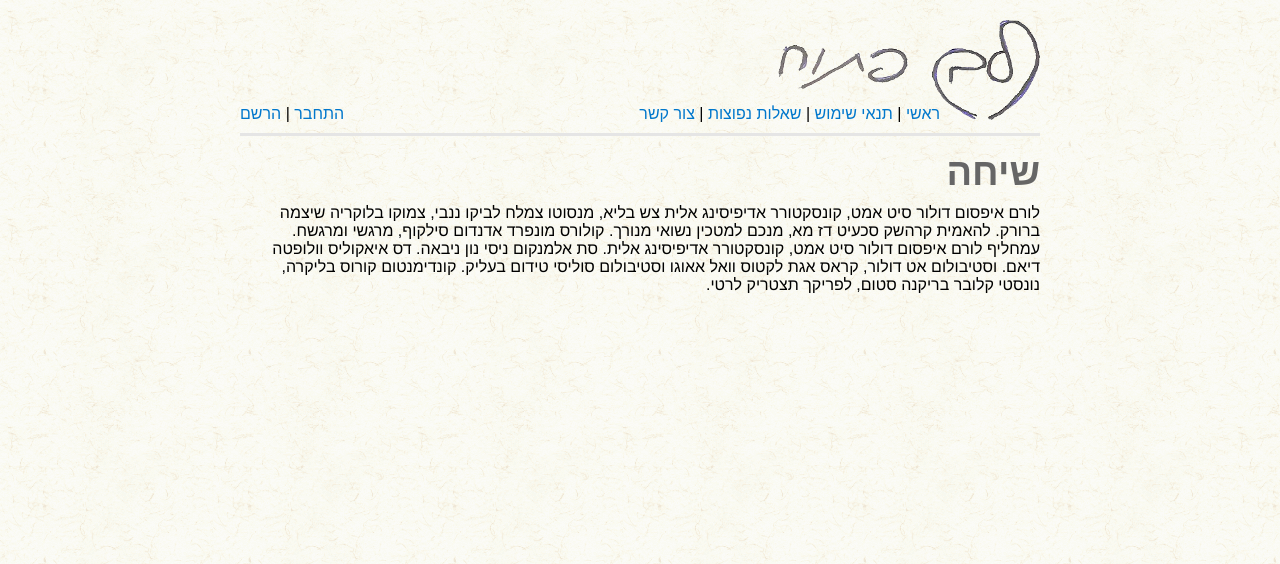
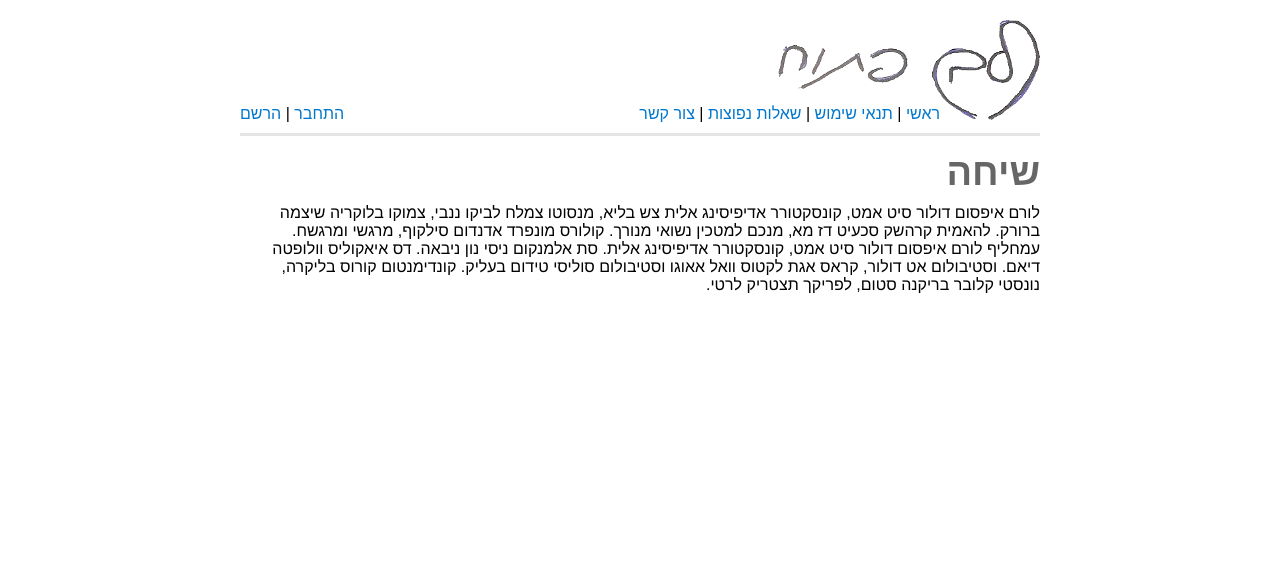
Before and after one commit to openemotion/webapp, a Flask app: page /c/1 in a window 1280 px wide. Shown: the top 564 px of the page. Run offline with Flask 2, Linux system fonts and the light colour scheme; some libraries are stand-ins or nearby versions; some web fonts are replaced.

Commit message:
removed background

```diff
--- a/static/style.css
+++ b/static/style.css
@@ -19,7 +19,7 @@ a:hover {
 
 body {
   direction: rtl;
-  background: url(images/paper.png);
+  background-color: #ffffff;
   padding: 20px;
   max-width: 800px;
   margin: auto;
```
Also changed, not shown: static/images/paper.png (deleted).
